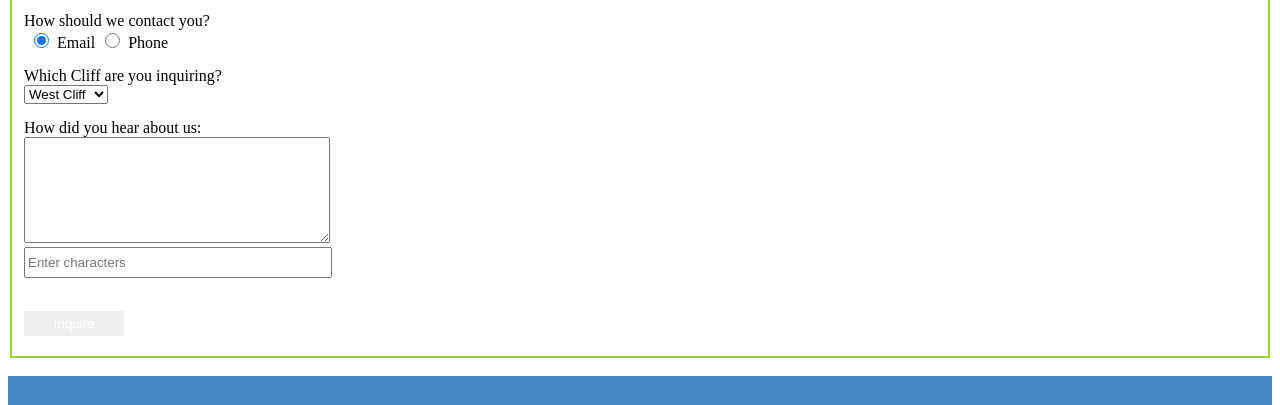
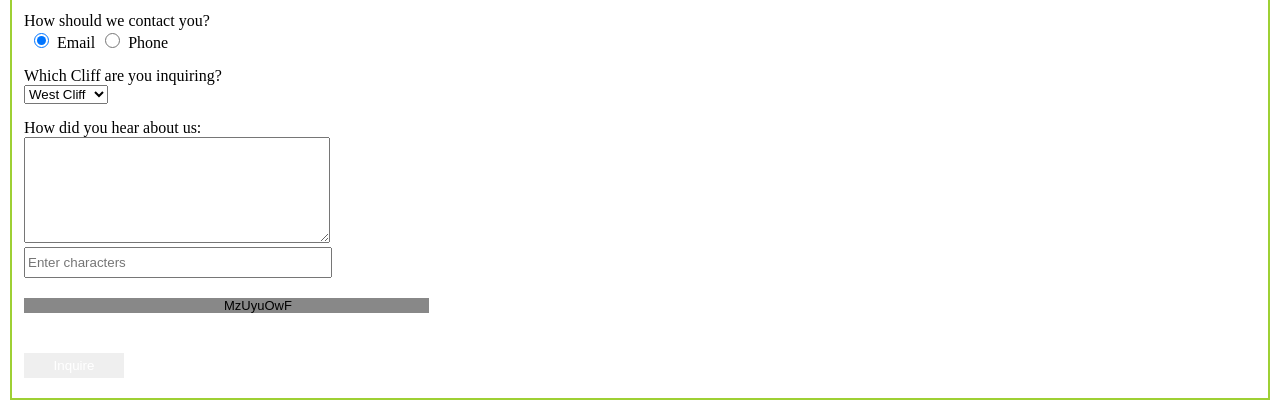
Before and after one commit to Floordonofrio/homework-module1, a plain HTML site: page contact.html in a window 1280 px wide. Shown: the part 907-1312 px from the top of the page. Drawn offline with Linux system fonts and the light colour scheme.

Commit message:
style-randomcodes

```diff
--- a/contact.html
+++ b/contact.html
@@ -122,6 +122,7 @@
     </div>
     <!--Partners-->
     <script src="js/site_scripts.js"></script>
+    <script src="js/randomcodes.js"></script>
 
 </body>
 </html>
--- a/js/randomcodes.js
+++ b/js/randomcodes.js
@@ -7,13 +7,13 @@ function generateCode (){
     //Generate character multiple times using a loop
     for (i=1; i<=8; i++){
         var char = Math.random() * str.length; //Random selectoin from str
-        code += str.charAt (char) //Acumulate the generated character in a str of eight
+        code += str.charAt (char); //Acumulate the generated character in a str of eight
     }
-    return code //Resturn the accumulated str when loop ends
+    return code; //Resturn the accumulated str when loop ends
 }
 
 //Get HTML element to display
-document.getElementById("codes").innerHTML = generateCode ();
+document.getElementById("codes").innerHTML = generateCode();
 
 //Disable Buttom
 function disableButtom (){
--- a/styles.css
+++ b/styles.css
@@ -275,7 +275,17 @@ input[type="submit"]{
     color: #fff;
     border: none;
 }
+#codes{
+    margin: 20px 0 20px 0;
+    display: box;
+    font-family: Arial, Helvetica, sans-serif;
+    background-color: #888;
+    color: black;
+    width: 5px;
+    height: 15px;
+    text-align: center;
 
+}
 .phone span[Phone]{
     font-weight: bolder #8baae9;
 }
```
